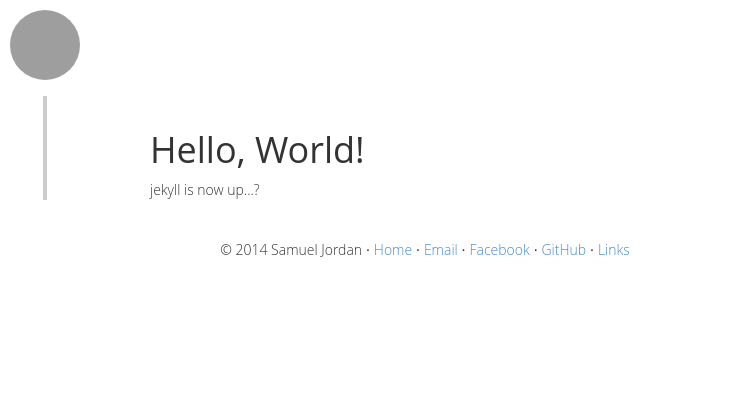
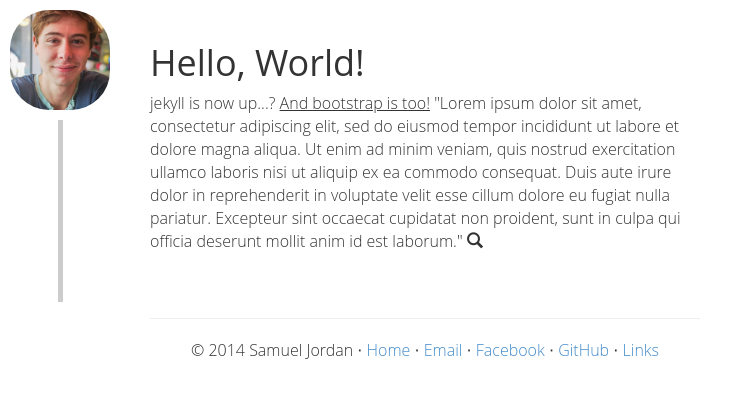
Before and after one commit to sfjordan/sfjordan.github.io, a Jekyll site: the page built from index.html, in a window 1280 px wide. Shown: the top 398 px of the page, without its empty margins (0-753 px from the left). Built offline with Jekyll 4.4.1, drawn with Linux system fonts in a browser that asks for light colours; nearby versions of some CDN libraries; grey boxes are pictures that could not be loaded.

Commit message:
add image, css edits

```diff
--- a/_includes/foot.html
+++ b/_includes/foot.html
@@ -1,5 +1,6 @@
 <footer>
     <center>
+        <hr />
         &copy; 2014 Samuel Jordan
         &sdot;
         <a target="_blank" href="/">Home</a>
@@ -9,7 +10,6 @@
         <a target="_blank" href="http://www.facebook.com/samfjordan">Facebook</a>
         &sdot;
         <a target="_blank" href="http://www.github.com/sfjordan">GitHub</a>
-        <span class="icon  icon--github">
         &sdot;
         <a href="/links.html">Links</a>
     </center>
--- a/_includes/head.html
+++ b/_includes/head.html
@@ -9,6 +9,8 @@
      <script src="http://ajax.googleapis.com/ajax/libs/jquery/1.7.1/jquery.min.js" type="text/javascript"></script>
     <script src="/bootstrap/js/bootstrap.min.js" type="text/javascript"></script>
 
+    <meta name="viewport" content="width=device-width, initial-scale=1">
+
     <a href="/"><div class="logo"></div></a>
     <div class="runner">&nbsp;</div>
 </head>
--- a/bootstrap/config.json
+++ b/bootstrap/config.json
@@ -18,7 +18,7 @@
     "@font-family-serif": "Georgia, \"Times New Roman\", Times, serif",
     "@font-family-monospace": "Menlo, Monaco, Consolas, \"Courier New\", monospace",
     "@font-family-base": "@font-family-sans-serif",
-    "@font-size-base": "14px",
+    "@font-size-base": "16px",
     "@font-size-large": "ceil((@font-size-base * 1.25))",
     "@font-size-small": "ceil((@font-size-base * 0.85))",
     "@font-size-h1": "floor((@font-size-base * 2.6))",
--- a/css/custom.css
+++ b/css/custom.css
@@ -1,10 +1,10 @@
 .logo {
-    width: 70px;
-    height: 70px;
-    border-radius: 35px;
-    -webkit-border-radius: 35px;
-    -moz-border-radius: 35px;
-    background: url('http://lh5.googleusercontent.com/-Hgnz1qTwCF8/AAAAAAAAAAI/AAAAAAAAAAA/QofjsfhTXN8/s70-c-k/photo.jpg') no-repeat;
+    width: 100px;
+    height: 100px;
+    border-radius: 39px;
+    -webkit-border-radius: 39px;
+    -moz-border-radius: 39px;
+    background: url('../static/img/sfj_profile.png') no-repeat;
     position: absolute;
     left: 10px;
     top: 10px;
@@ -13,9 +13,9 @@
 .runner {
     background-color:#CCC;
     position: absolute;
-    top: 96px;
-    left: 43px;
-    width: 4px;
+    top: 120px;
+    left: 58px;
+    width: 5px;
     bottom: 160px;
 }
 
@@ -27,7 +27,3 @@ body {
     top:0;
     font-family: 'Open Sans',sans-serif;
 }
-
-.content-wrapper {
-    padding-top: 50px;
-}
--- a/index.html
+++ b/index.html
@@ -2,7 +2,11 @@
 layout: default
 title: Home
 ---
-<br/><br/><br/>
+
+<br/>
 <h1>Hello, World!</h1>
 jekyll is now up...?
+<u>And bootstrap is too!</u>
+"Lorem ipsum dolor sit amet, consectetur adipiscing elit, sed do eiusmod tempor incididunt ut labore et dolore magna aliqua. Ut enim ad minim veniam, quis nostrud exercitation ullamco laboris nisi ut aliquip ex ea commodo consequat. Duis aute irure dolor in reprehenderit in voluptate velit esse cillum dolore eu fugiat nulla pariatur. Excepteur sint occaecat cupidatat non proident, sunt in culpa qui officia deserunt mollit anim id est laborum."
+<span class="glyphicon glyphicon-search"></span>
 <br/><br/><br/>
```
Also changed, not shown: bootstrap/css/bootstrap.css, bootstrap/css/bootstrap.min.css, static/img/sfj_profile.png (added).
